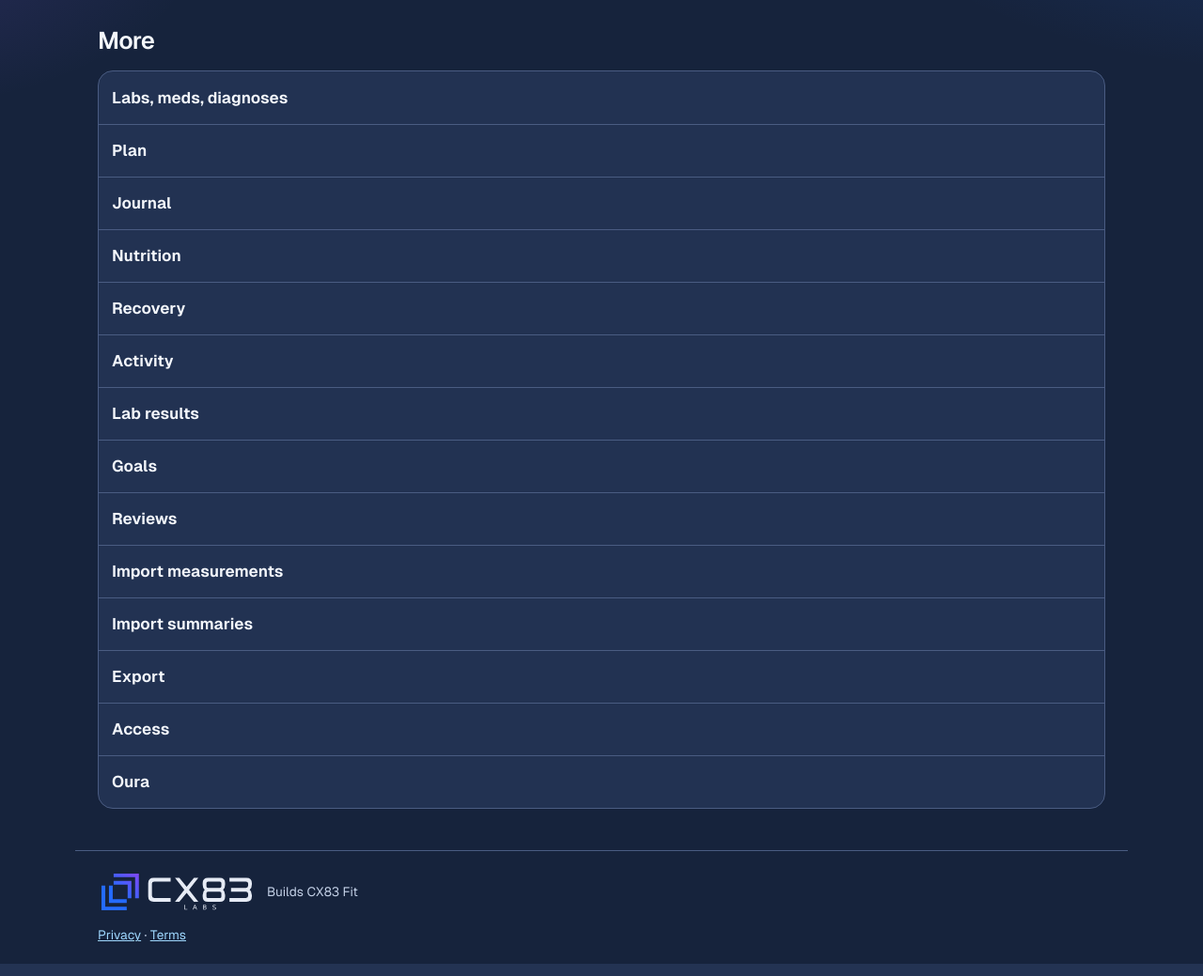
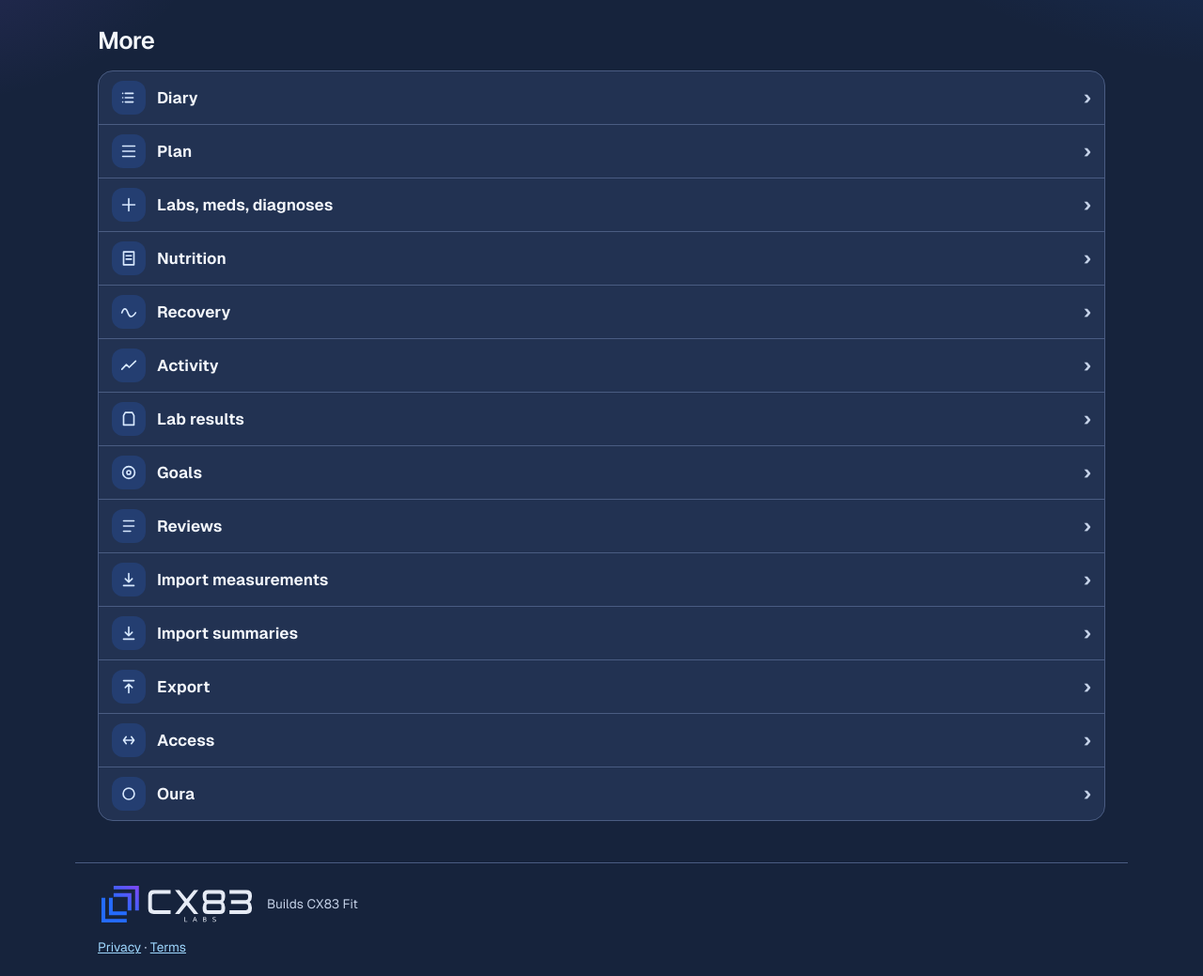
Before and after one commit to Mike-CX83/cx83_fit, a Django app: template tracking/templates/tracking/more.html in a window 1280 px wide. Shown: the part 77-1116 px from the top of the page at 94% size. Run offline with Django 4.2, Linux system fonts and the light colour scheme; the template is opened without the code that fills it, so the values that code supplies are empty; parts of the project's set-up code (start-up, migrations or seed data) failed here and were passed over.

Commit message:
Personal health dashboard Publish the More page icons and the lifted install color.

```diff
--- a/tracking/templates/tracking/more.html
+++ b/tracking/templates/tracking/more.html
@@ -1,19 +1,19 @@
 {% extends 'tracking/base.html' %}{% block content %}
 <h1 class="page-title">More</h1>
 <nav class="more-list" aria-label="More">
-  <a href="{% url 'clinical' %}">Labs, meds, diagnoses</a>
-  <a href="{% url 'plan' %}">Plan</a>
-  <a href="{% url 'journal' %}">Journal</a>
-  <a href="{% url 'summary_list' 'nutrition' %}">Nutrition</a>
-  <a href="{% url 'summary_list' 'recovery' %}">Recovery</a>
-  <a href="{% url 'summary_list' 'activity' %}">Activity</a>
-  <a href="{% url 'summary_list' 'health' %}">Lab results</a>
-  <a href="{% url 'nutrition_targets' %}">Goals</a>
-  <a href="{% url 'reviews' %}">Reviews</a>
-  <a href="{% url 'measurement_import' %}">Import measurements</a>
-  <a href="{% url 'summary_import' %}">Import summaries</a>
-  <a href="{% url 'export' %}">Export</a>
-  <a href="{% url 'connections' %}">Access</a>
-  <a href="{% url 'oura' %}">Oura</a>
+  <a href="{% url 'diary' %}"><svg class="more-ico" viewBox="0 0 24 24" aria-hidden="true"><path d="M8 7h9M8 12h9M8 17h9M5 7h.01M5 12h.01M5 17h.01"/></svg><span>Diary</span><span class="more-chevron" aria-hidden="true">›</span></a>
+  <a href="{% url 'plan' %}"><svg class="more-ico" viewBox="0 0 24 24" aria-hidden="true"><path d="M5 6h14M5 12h14M5 18h14"/></svg><span>Plan</span><span class="more-chevron" aria-hidden="true">›</span></a>
+  <a href="{% url 'clinical' %}"><svg class="more-ico" viewBox="0 0 24 24" aria-hidden="true"><path d="M12 5v14M5 12h14"/></svg><span>Labs, meds, diagnoses</span><span class="more-chevron" aria-hidden="true">›</span></a>
+  <a href="{% url 'summary_list' 'nutrition' %}"><svg class="more-ico" viewBox="0 0 24 24" aria-hidden="true"><path d="M6 4.5h12v15H6zM9 9h6M9 13h6"/></svg><span>Nutrition</span><span class="more-chevron" aria-hidden="true">›</span></a>
+  <a href="{% url 'summary_list' 'recovery' %}"><svg class="more-ico" viewBox="0 0 24 24" aria-hidden="true"><path d="M4 13c2-6 5-6 7 0s5 6 9 0"/></svg><span>Recovery</span><span class="more-chevron" aria-hidden="true">›</span></a>
+  <a href="{% url 'summary_list' 'activity' %}"><svg class="more-ico" viewBox="0 0 24 24" aria-hidden="true"><path d="M4 16.5 9.2 11l3.3 3.2L20 7"/></svg><span>Activity</span><span class="more-chevron" aria-hidden="true">›</span></a>
+  <a href="{% url 'summary_list' 'health' %}"><svg class="more-ico" viewBox="0 0 24 24" aria-hidden="true"><path d="M8 4.5h8l2 3.5v11H6v-11z"/></svg><span>Lab results</span><span class="more-chevron" aria-hidden="true">›</span></a>
+  <a href="{% url 'nutrition_targets' %}"><svg class="more-ico" viewBox="0 0 24 24" aria-hidden="true"><circle cx="12" cy="12" r="7"/><circle cx="12" cy="12" r="2.2"/></svg><span>Goals</span><span class="more-chevron" aria-hidden="true">›</span></a>
+  <a href="{% url 'reviews' %}"><svg class="more-ico" viewBox="0 0 24 24" aria-hidden="true"><path d="M6 6h12M6 12h12M6 18h8"/></svg><span>Reviews</span><span class="more-chevron" aria-hidden="true">›</span></a>
+  <a href="{% url 'measurement_import' %}"><svg class="more-ico" viewBox="0 0 24 24" aria-hidden="true"><path d="M12 5v10M8 11l4 4 4-4M6 19h12"/></svg><span>Import measurements</span><span class="more-chevron" aria-hidden="true">›</span></a>
+  <a href="{% url 'summary_import' %}"><svg class="more-ico" viewBox="0 0 24 24" aria-hidden="true"><path d="M12 5v10M8 11l4 4 4-4M6 19h12"/></svg><span>Import summaries</span><span class="more-chevron" aria-hidden="true">›</span></a>
+  <a href="{% url 'export' %}"><svg class="more-ico" viewBox="0 0 24 24" aria-hidden="true"><path d="M12 19V9M8 13l4-4 4 4M6 5h12"/></svg><span>Export</span><span class="more-chevron" aria-hidden="true">›</span></a>
+  <a href="{% url 'connections' %}"><svg class="more-ico" viewBox="0 0 24 24" aria-hidden="true"><path d="M8 12h8M9 8l-3 4 3 4M15 8l3 4-3 4"/></svg><span>Access</span><span class="more-chevron" aria-hidden="true">›</span></a>
+  <a href="{% url 'oura' %}"><svg class="more-ico" viewBox="0 0 24 24" aria-hidden="true"><circle cx="12" cy="12" r="6.5"/></svg><span>Oura</span><span class="more-chevron" aria-hidden="true">›</span></a>
 </nav>
 {% endblock %}
--- a/tracking/views.py
+++ b/tracking/views.py
@@ -26,7 +26,7 @@ def manifest(request):
     # Public installation metadata only. No records, tokens or identity here.
     return JsonResponse({'id':'/', 'name':'CX83 Fit', 'short_name':'CX83 Fit',
         'start_url':'/', 'scope':'/', 'display':'standalone',
-        'background_color':'#080E22', 'theme_color':'#080E22', 'lang':'en-US'},
+        'background_color':'#16233C', 'theme_color':'#16233C', 'lang':'en-US'},
         content_type='application/manifest+json')
 
 
```
Also changed, not shown: docs/BRANDING.md (+13 -10 lines), docs/CURSOR_HANDOFF.md (+4 -0 lines), docs/VERIFICATION.md (+4 -0 lines).
